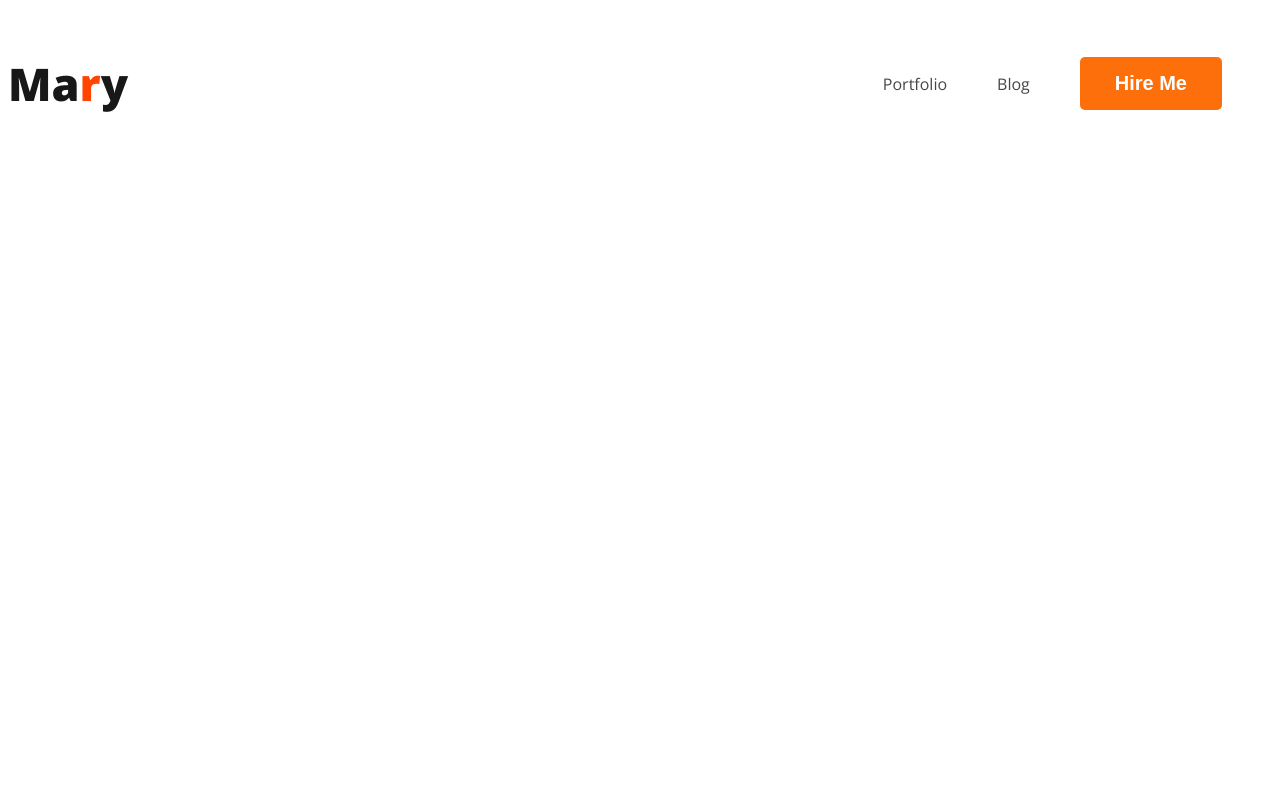
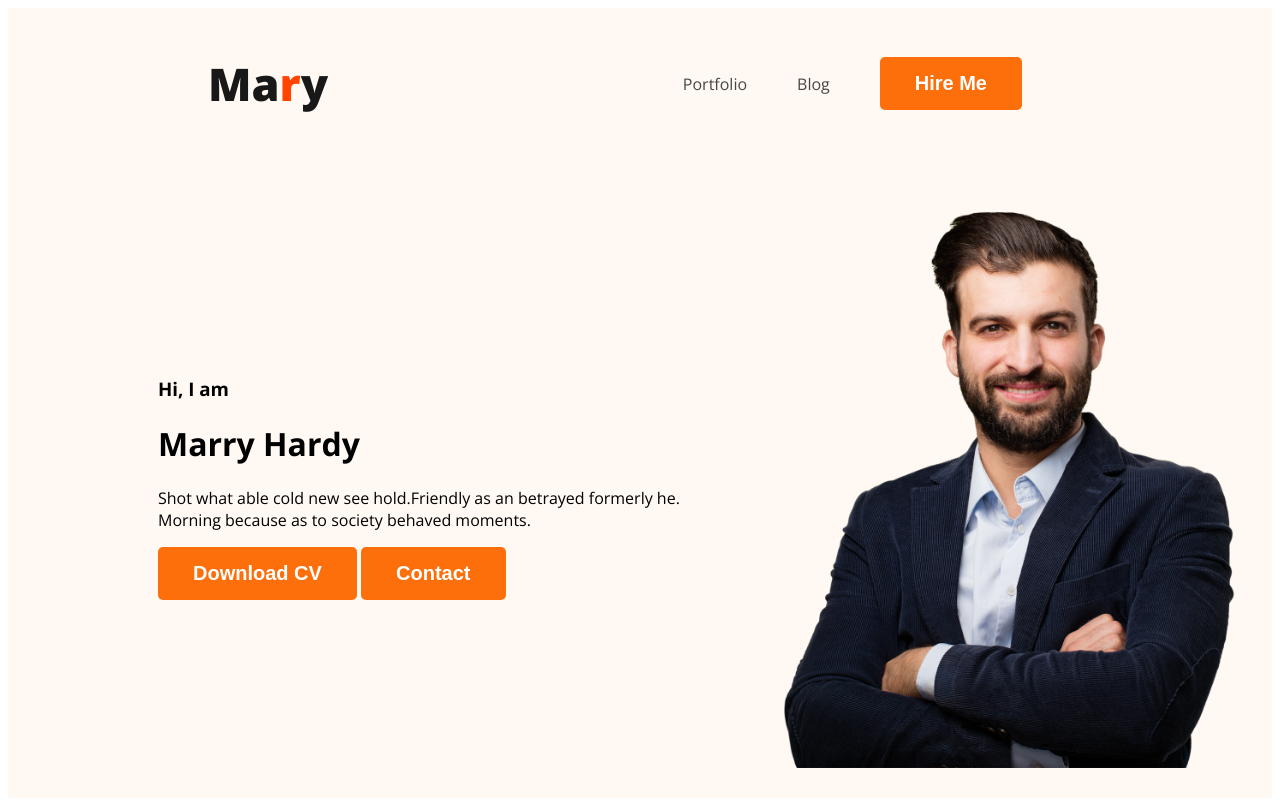
Before and after one commit to MostafaZahid/web-developer-portfolio, a plain HTML site: page index.html in a window 1280 px wide. Drawn offline with nearby package versions, Linux system fonts and the light colour scheme.

Commit message:
banner content added

```diff
--- a/index.html
+++ b/index.html
@@ -13,7 +13,7 @@
 </head>
 
 <body>
-    <header>
+    <header class="header">
         <nav>
             <h3 class="nav-title">Ma<span class="text-primary">r</span>y</h3>
             <ul>
@@ -22,6 +22,17 @@
                 <li><button class="btn-primary">Hire Me</button></li>
             </ul>
         </nav>
+        <div class="banner">
+            <div>
+                <h3 class="banner-greeting">Hi, I am</h3>
+                <h1 class="banner-title">Marry Hardy</h1>
+                <p>Shot what able cold new see hold.Friendly as an betrayed formerly he. Morning because as to society
+                    behaved moments.</p>
+                <button class="btn-primary">Download CV</button>
+                <button class="btn-primary">Contact</button>
+            </div>
+            <img class="profile-pic" src="images/hardy.png" alt="">
+        </div>
     </header>
     <main>
 
--- a/styles/portfolio.css
+++ b/styles/portfolio.css
@@ -1,3 +1,18 @@
+.text-primary{
+    color: orangered;
+}
+.btn-primary{
+    border-radius: 5px;
+    background-color: #FD6F0A;
+    border: 0;
+    color: white;
+    font-size: 20px;
+    font-weight: 700;
+    padding: 15px 35px;
+}
+
+
+
 body {
   font-family: "Open Sans", sans-serif;
 }
@@ -5,9 +20,7 @@ nav {
     display: flex ;
     justify-content: space-between;
     align-items: center;
-}
-.text-primary{
-    color: orangered;
+    margin: 0 200px;
 }
 .nav-title{
     color: #181818;
@@ -27,12 +40,16 @@ nav{
     text-decoration: none;
     color: #474747;
 }
-.btn-primary{
-    border-radius: 5px;
-    background-color: #FD6F0A;
-    border: 0;
-    color: white;
-    font-size: 20px;
-    font-weight: 700;
-    padding: 15px 35px;
+
+
+.header{
+    background-color: #FFF8F3;
 }
+.banner{
+    padding: 30px 30px 30px 150px ;
+    display: flex;
+    align-items: center;
+}
+.banner .profile-pic{
+    width: 500px;
+}
```
